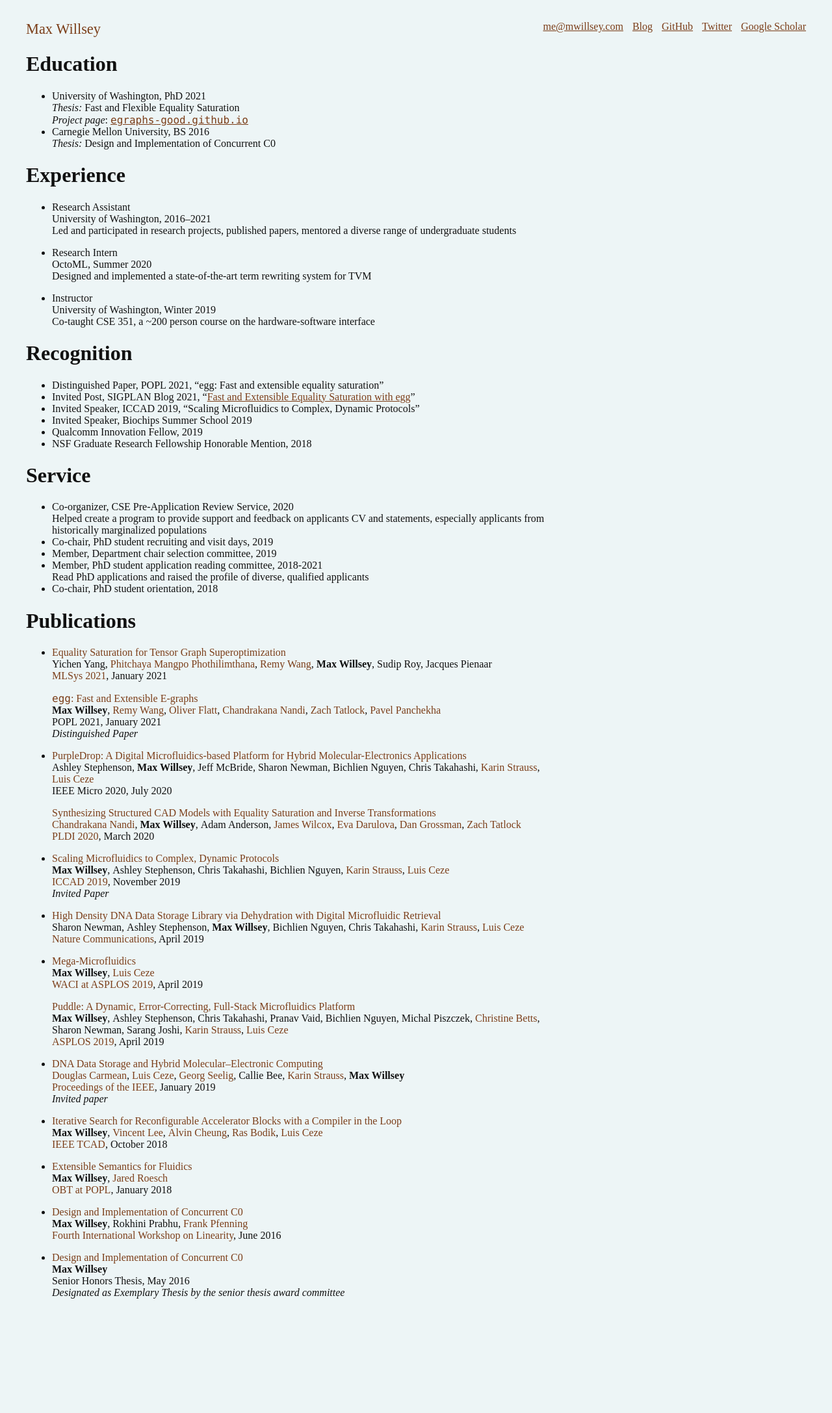
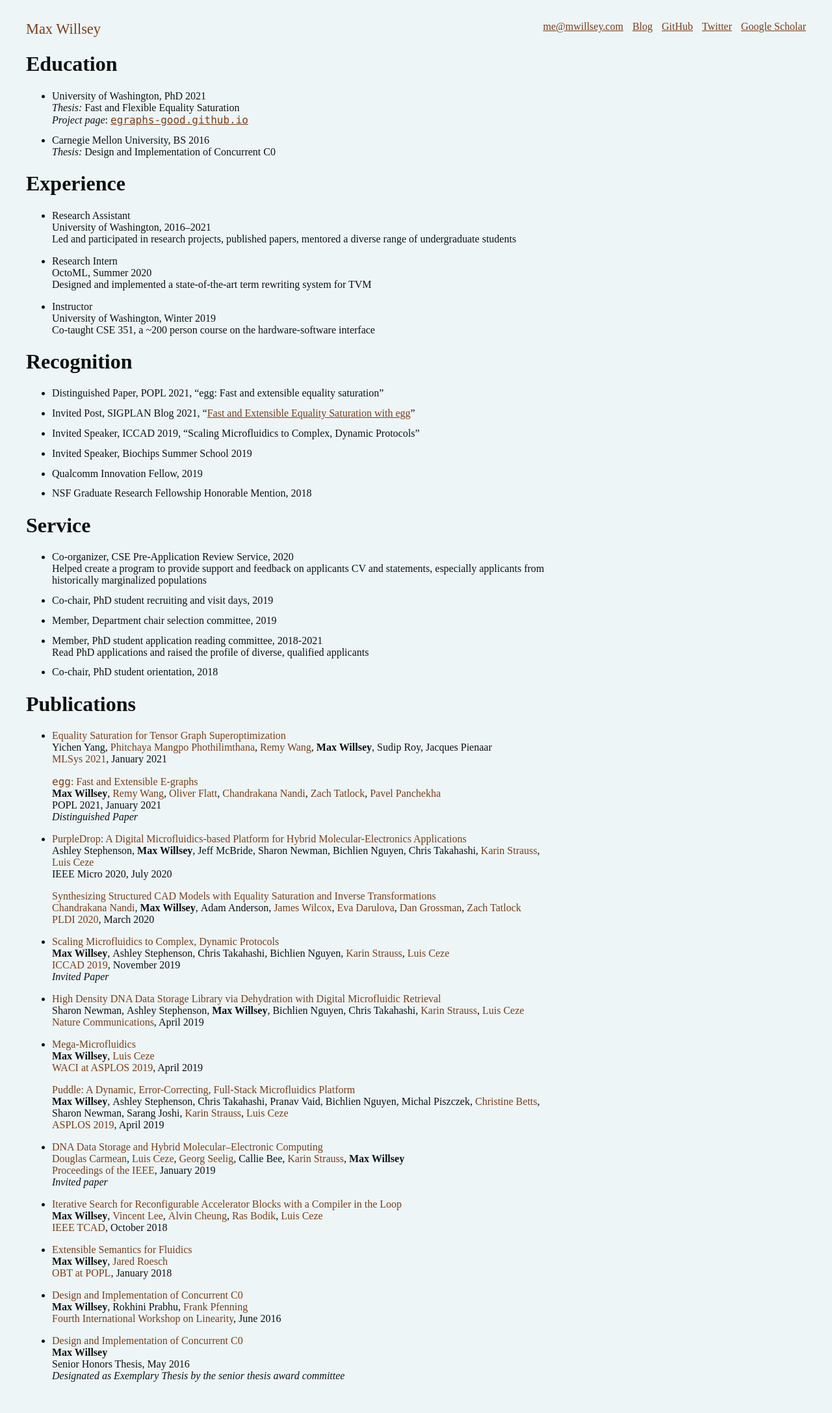
Before and after one commit to mwillsey/mwillsey.github.io, a Jekyll site: the page built from cv.md, in a window 1280 px wide. Shown: the whole page at 65% size. Built offline with Jekyll 4.4.1, drawn with Linux system fonts in a browser that asks for light colours; before the commit the page ends 2046 px from its top, so only the background shows below that.

Commit message:
Style change

```diff
--- a/cv.md
+++ b/cv.md
@@ -12,8 +12,8 @@ no-footer: true
   }
   a { color: black !important }
   a * { color: black !important }
-  li { margin-bottom: 0.8em }
 }
+li { margin-bottom: 0.8em }
 li.paper.star { list-style-type: none }
 </style>
 
```
